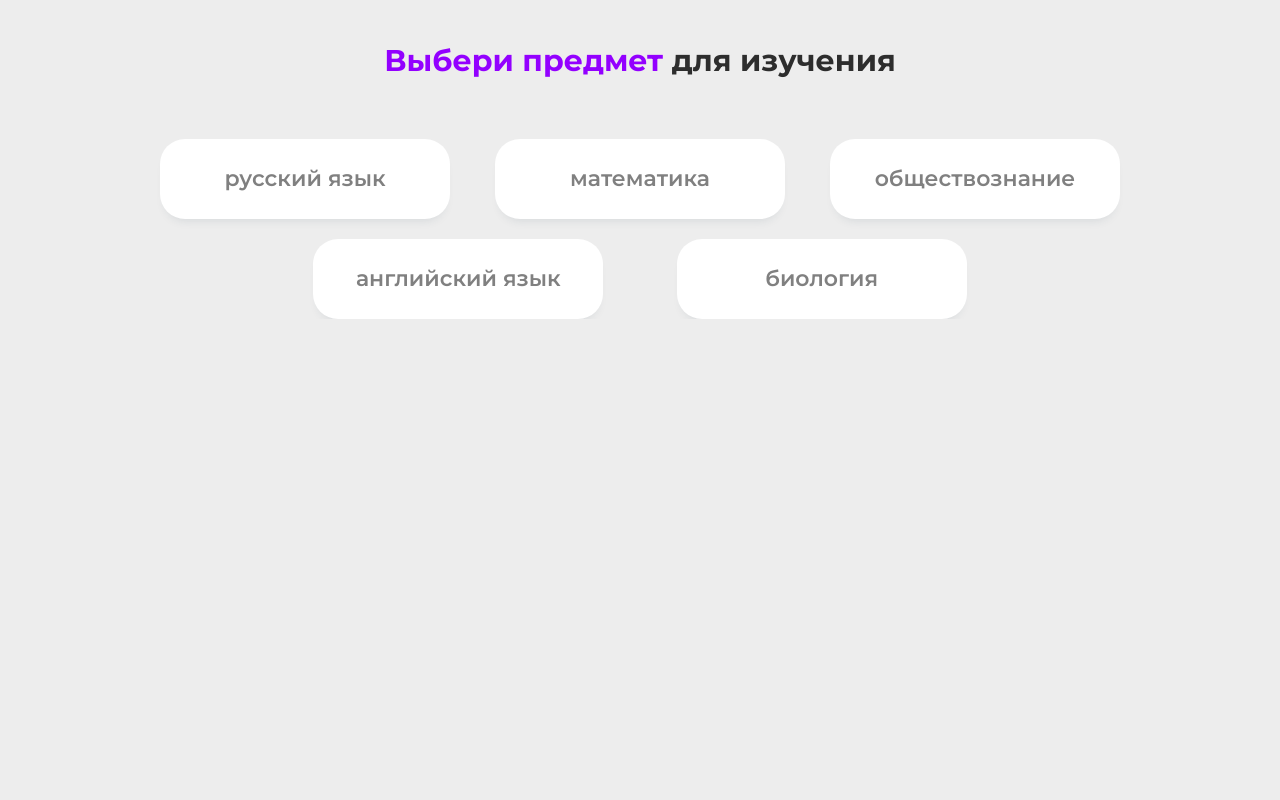
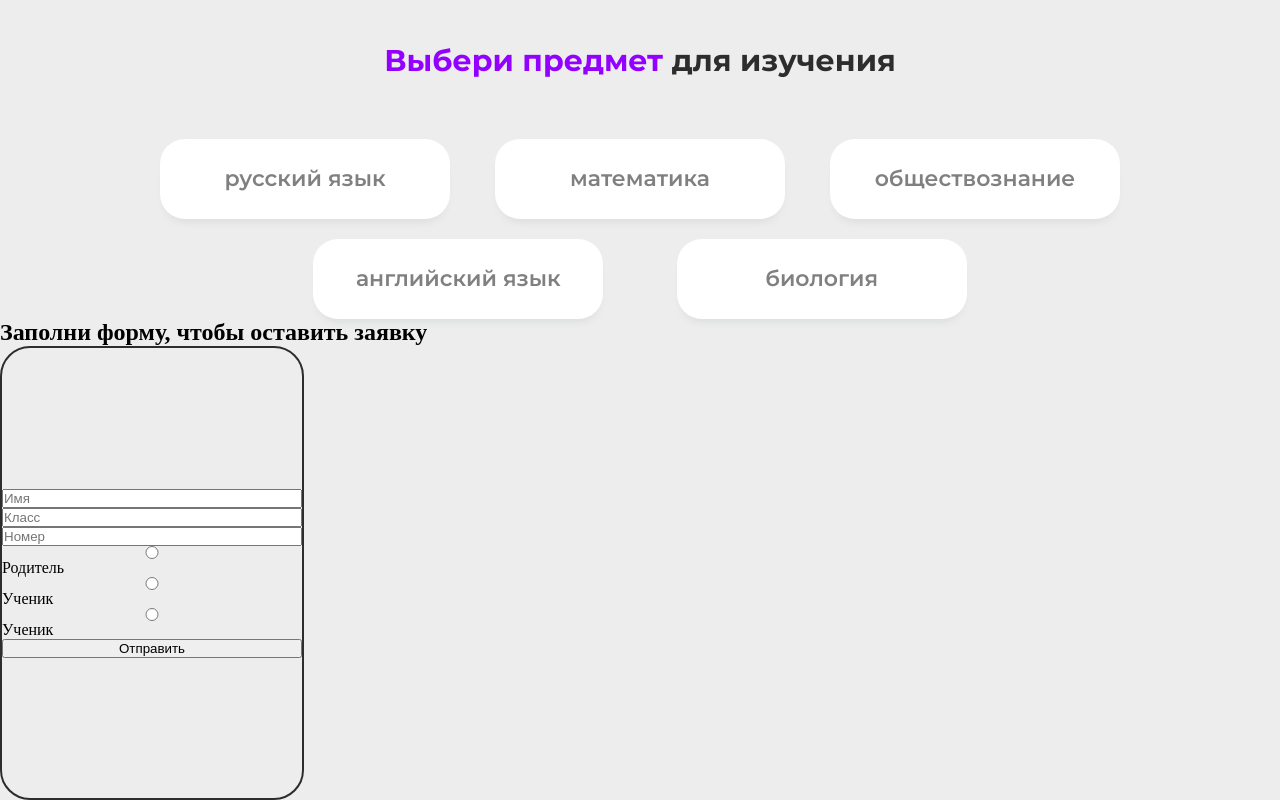
Before and after one commit to drenev/navyk_webpage, a plain HTML site: page index.html in a window 1280 px wide. Shown: the part 1012-1812 px from the top of the page. Before the commit the page ends 1331 px from the top, so only its background shows below. Drawn offline with Linux system fonts and the light colour scheme.

Commit message:
end sub-menu and start form-block

```diff
--- a/index.html
+++ b/index.html
@@ -148,6 +148,26 @@
 
 
     <!-- form-block-START (OLEJA) -->
+    <h2>Заполни форму, чтобы оставить заявку</h2>
+
+    <form action="" method="post" class="main-form">
+
+        <input id="POST-name" type="text" name="name" placeholder="Имя" />
+        <input id="POST-name" type="number" name="class" placeholder="Класс" />
+        <input id="POST-name" type="text" name="number" placeholder="Номер" />
+
+        <input type="radio" name="person-slider" id="person-slider-parent" />
+        <label for="">Родитель</label>
+
+        <input type="radio" name="person-slider" id="person-slider-student" />
+        <label for="">Ученик</label>
+
+        <input type="radio" name="accept-politic" id="accept-politic" />
+        <label for="">Ученик</label>
+
+        <input type="submit" value="Отправить" />
+
+    </form>
 
     <!-- form-block-END (OLEJA) -->
 
--- a/style.css
+++ b/style.css
@@ -252,7 +252,18 @@ body{
 
 /* form-block-START (OLEJA) */
 
+.main-form{
+    width: 300px;
+    height: 450px;
+    border: #2D2D2D 2px solid;
+    border-radius: 30px;
+
+    display: flex;
+    flex-direction: column;
+    justify-content: center;
+}
 /* form-block-END (OLEJA) */
+
 
 
 
```
Also changed, not shown: assets/bg-puzzle-texture.png (added).
